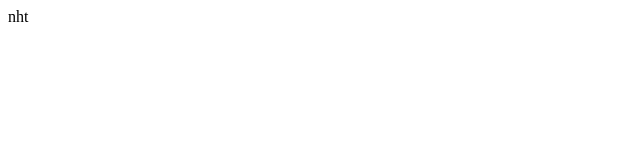
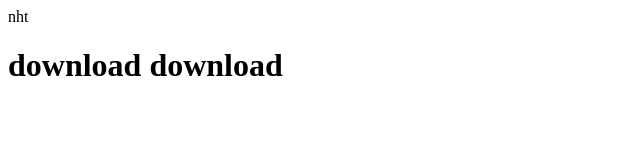
Before and after one commit to badal-1/stunning-computing-machine, a plain HTML site: page index.html in a window 1280 px wide. Shown: the whole page, without its empty margins (0-640 px from the left). Drawn offline with Linux system fonts and the light colour scheme.

Commit message:
Update index.html

```diff
--- a/index.html
+++ b/index.html
@@ -3,6 +3,6 @@
 nht
 </head>
 <body>
-
+  <h1><a>download download</a></h1>
 </body>
 </html>
```
